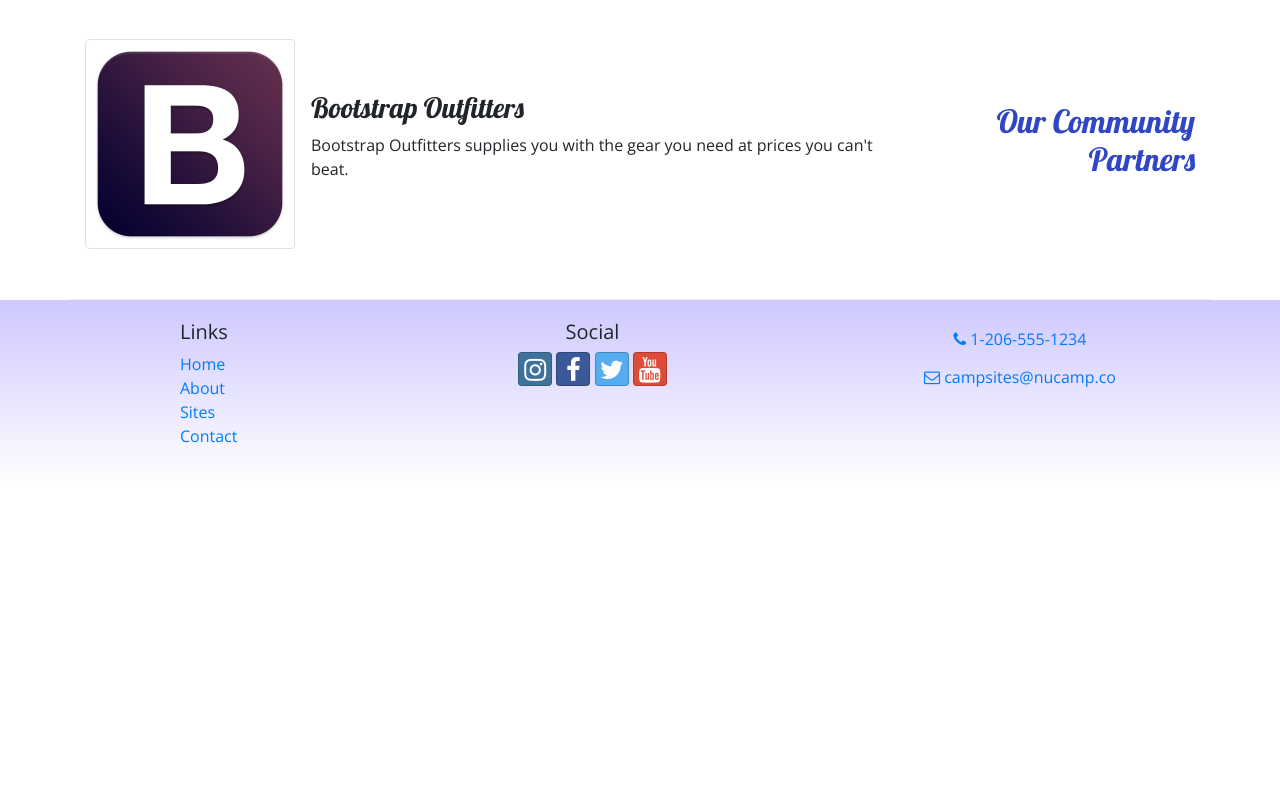
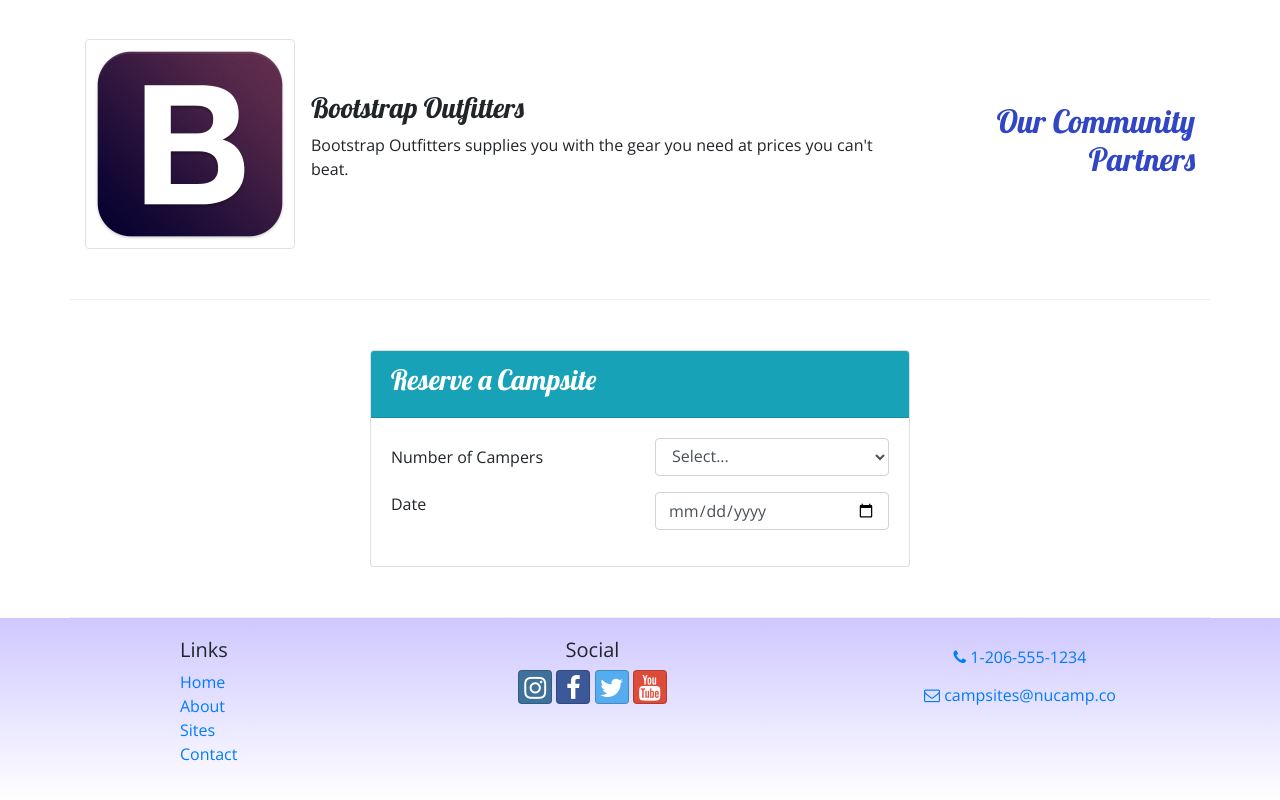
Before and after one commit to bpatel1991/NuCampSite, a website: page index.html in a window 1280 px wide. Shown: the part 853-1653 px from the top of the page. Before the commit the page ends 1337 px from the top, so only its background shows below. Drawn offline with nearby package versions, Linux system fonts and the light colour scheme.

Commit message:
Task 2 Reserve Campsite

```diff
--- a/index.html
+++ b/index.html
@@ -82,8 +82,7 @@
             </div>
         </div>
 
-        <div class="row row-content
-        align-items-center">
+        <div class="row row-content align-items-center">
             <div class="col-sm-4 order-sm-last col-md-3">
                 <h2 class="text-sm-right">Our Community Partners</h2>
             </div>
@@ -93,6 +92,39 @@
                     <div class="media-body align-self-center">
                         <h3>Bootstrap Outfitters</h3>
         		        <p class="d-none d-sm-block">Bootstrap Outfitters supplies you with the gear you need at prices you can't beat.</p>
+                    </div>
+                </div>
+            </div>
+        </div>
+        <div class= "row row-content">
+            <div class="col-sm-6 mx-auto">
+                <div class="card">
+                    <div class="card-header bg-info text-white">
+                        <h3>Reserve a Campsite</h3>
+                    </div>
+                    <div class="card-body">
+                        <form>
+                            <div class="row form-group">
+                                <label class="col-sm-6 col-form-label"> Number of Campers </label>                              </label>
+                                <div class="col">
+                                    <select class="form-control" name="numCampers" id="numCampers">
+                                        <option>Select...</option>
+                                        <option value= "1" >One</option>
+                                        <option value= "2" >Two</option>
+                                        <option value= "3" >Three</option>
+                                        <option value= "4" >Four</option>
+                                        <option value= "5" >Five</option>
+                                        <option value= "6" >Six</option>
+                                    </select>
+                                </div>
+                            </div>
+                            <div class="row form-group">
+                                <label class="col-sm-6" for="date">Date</label>
+                                <div class="col">
+                                    <input class="form-control" type="date" id="date" name="date">
+                                </div>
+                            </div>
+                        </form>
                     </div>
                 </div>
             </div>
```
